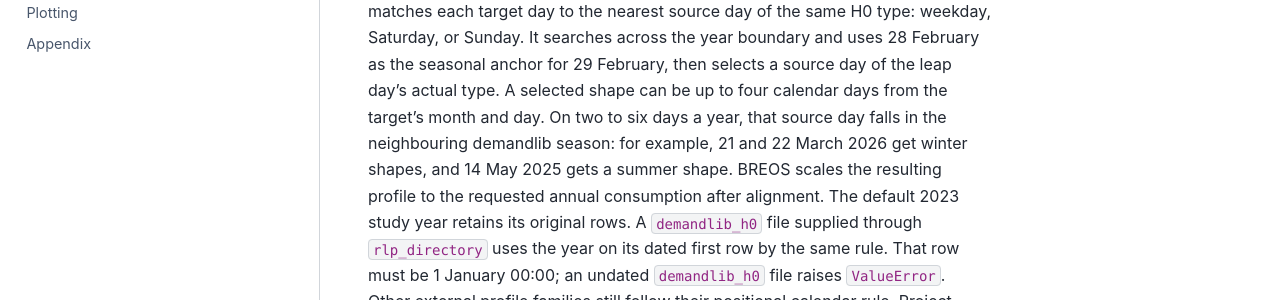
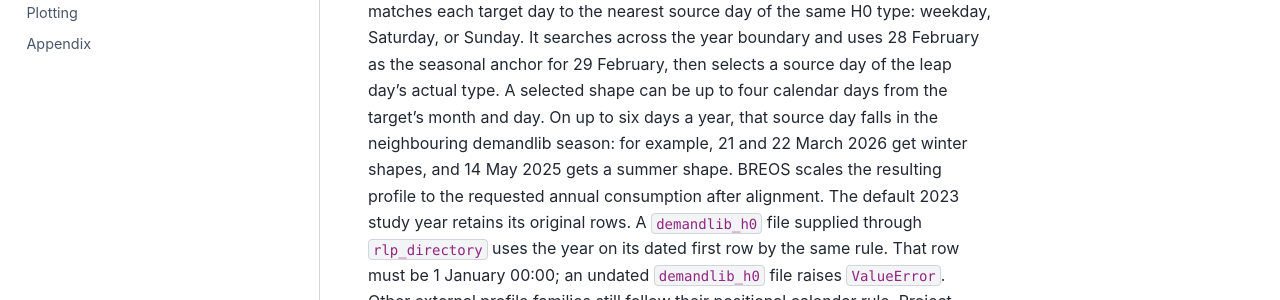
Before and after one commit to Str4vinci/breos, a Sphinx documentation site: the page built from docs/api/load-profiles.md, in a window 1280 px wide and 900 px high. Shown: the part 497-797 px from the top of the window. Built offline with Sphinx 7.4.7 and the PyData theme 0.15.4, drawn with Linux system fonts in a browser that asks for light colours; comment, search, counter and statistics services are not loaded; some of the changed text lies outside the part shown.

Commit message:
docs: say up to six neighbouring-season days, drop a self-comparing check

```diff
--- a/docs/api/load-profiles.md
+++ b/docs/api/load-profiles.md
@@ -14,7 +14,7 @@ matches each target day to the nearest source day of the same H0 type:
 weekday, Saturday, or Sunday. It searches across the year boundary and uses
 28 February as the seasonal anchor for 29 February, then selects a source day
 of the leap day's actual type. A selected shape can be up to four calendar
-days from the target's month and day. On two to six days a year, that
+days from the target's month and day. On up to six days a year, that
 source day falls in the neighbouring demandlib season: for example, 21 and
 22 March 2026 get winter shapes, and 14 May 2025 gets a summer shape. BREOS
 scales the resulting profile to the requested annual consumption after
```
Also changed, not shown: CHANGELOG.md (+1 -1 lines), 1 other file.
